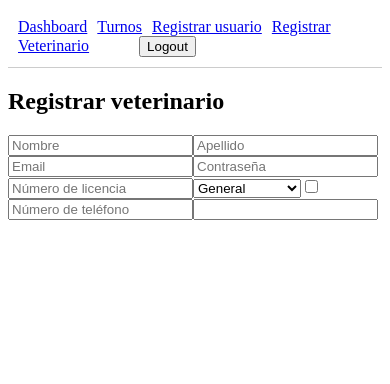
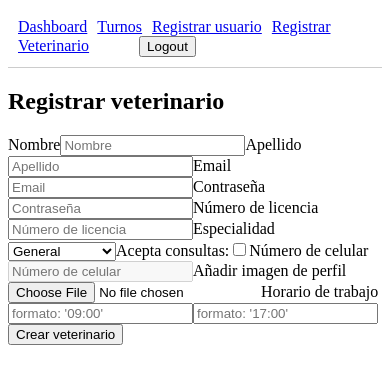
Before and after one commit to MikYY8/VetLink-frontend-web, a React (Vite) app: page /register-vet in a window 390 px wide. Shown: the top 384 px of the page. Built offline with nearby package versions, Linux system fonts and the light colour scheme; sample sign-in values are in the browser's storage.

Commit message:
still working on vet register, phone doesnt save

```diff
--- a/src/pages/RegisterUser.jsx
+++ b/src/pages/RegisterUser.jsx
@@ -7,7 +7,7 @@ function RegisterUser() {
   const token = localStorage.getItem("token");
 
     const validate = () => {
-        let newErrors = {}; // store errors, then we transfer to setError
+        let newErrors = {}; // guardamos errores, luego los transferimos a setError
         if(!formData.firstName) {newErrors.firstName = "Ingrese un nombre"};
         if(!formData.lastName) {newErrors.lastName = "Ingrese un nombre"};
         if(!formData.email) {newErrors.email = "Ingrese un email válido"};
@@ -52,22 +52,31 @@ function RegisterUser() {
       <h2>Registrar usuario</h2>
 
       <form onSubmit={handleSubmit}>
+        <label htmlFor="firstName" >
+          Nombre
           <input
             name="firstName"
             placeholder="Nombre"
             value={formData.firstName}
             onChange={handleChange}
           />
+        </label>
         {error.firstName && <p style={{color: "red"}} >{error.firstName}</p>}
 
+        <label htmlFor="lastName" >
+          Apellido
           <input
             name="lastName"
             placeholder="Apellido"
             value={formData.lastName}
             onChange={handleChange}
           />
+        </label>
+
         {error.lastName && <p style={{color: "red"}} >{error.lastName}</p>}
 
+        <label htmlFor="email" >
+          Email
           <input
             name="email"
             type="email"
@@ -75,8 +84,12 @@ function RegisterUser() {
             value={formData.email}
             onChange={handleChange}
           />
+        </label>
+
         {error.email && <p style={{color: "red"}} >{error.email}</p>}
 
+        <label htmlFor="password" >
+          Contraseña
           <input
               name="password"
               type="password"
@@ -84,6 +97,8 @@ function RegisterUser() {
               value={formData.password}
               onChange={handleChange}
             />
+        </label>
+
         {error.password && <p style={{color: "red"}} >{error.password}</p>}
 
         <select name="role" value={formData.role} onChange={handleChange}>
--- a/src/pages/RegisterVet.jsx
+++ b/src/pages/RegisterVet.jsx
@@ -2,40 +2,87 @@ import { useState } from "react";
 import axios from "axios";
 
 function RegisterVet() {
-    const [formData, setFormData] = useState({firstName: "", lastName: "", email: "", password: "", licenseNumber: "", specialty: "", acceptsConsultations: false, phone: "", photoUrl: "", workSchedule: {start: "", end: ""}, role: "VET"})
+    const [formData, setFormData] = useState({firstName: "", lastName: "", email: "", password: "",
+        licenseNumber: "", specialty: "", acceptsConsultations: false, phone: "",
+        photoUrl: "", workSchedule: {start: "", end: ""}, role: "VET"})
     const [error, setError] = useState({});
     const token = localStorage.getItem("token");
 
     const validate = () => {
-        let newErrors = {};
-        // lista de ifs con errores
+        let newErrors = {}; // guardamos errores, luego los transferimos a setError
+        if(!formData.firstName) {newErrors.firstName = "Ingrese un nombre"};
+        if(!formData.lastName) {newErrors.lastName = "Ingrese un nombre"};
+        if(!formData.email) {newErrors.email = "Ingrese un email válido"};
+        if(!formData.password) {newErrors.password = "Ingrese una contraseña"};
+        if(!formData.licenseNumber) {newErrors.licenseNumber = "Ingrese número de licencia"};
+        if(!formData.workSchedule) {newErrors.workSchedule = "Ingrese horario de atención"};
+        if(formData.password.length < 6) {newErrors.password = "La contraseña debe tener al menos 6 caracteres"}
 
         setError(newErrors);
         return Object.keys(newErrors).length === 0;
     };
 
     const handleChange = (e) => {
+        const { name, type, value, checked } = e.target;
+
         setFormData({
-            ...formData, [e.target.name] : e.target.value
+            ...formData,
+            [name]: type === "checkbox" ? checked : value,
+        });
+    };
+
+    const handleScheduleChange = (e) => {
+        const { name, value } = e.target;
+        setFormData({
+            ...formData,
+            workSchedule: {
+                ...formData.workSchedule,
+                [name]: value,
+            },
+        });
+    };
+
+    const handleFileChange = (e) => {
+        const file = e.target.files[0];
+        setFormData({
+            ...formData,
+            photo: file,
         });
         };
 
     const handleSubmit = async (e) => {
-        e.preventDefautl();
-        if(validate){
+        e.preventDefault();
+        const data = new FormData();
+
+        if(!validate()){
             alert("Veterinario creado con éxito");
             console.log(formData);
         };
 
+        data.append("firstName", formData.firstName);
+        data.append("lastName", formData.lastName);
+        data.append("email", formData.email);
+        data.append("password", formData.password);
+        data.append("licenseNumber", formData.licenseNumber);
+        data.append("specialty", formData.specialty);
+        data.append("acceptsConsultations", formData.acceptsConsultations);
+        data.append("workSchedule", JSON.stringify(formData.workSchedule));
+
+        if (formData.photo) {
+            data.append("photo", formData.photo);
+        };
+
         try{
             await axios.post("http://localhost:3000/users/vet/register",
-            formData, {
+            data, {
                 headers: {
                     Authorization: `Bearer ${token}`,
                 },
             });
 
-            setFormData({firstName: "", lastName: "", email: "", password: "", licenseNumber: "", specialty: "", acceptsConsultations: false, phone: "", photoUrl: "", workSchedule: {start: "", end: ""}, role: "VET"})
+            setFormData({firstName: "", lastName: "", email: "", password: "",
+                        licenseNumber: "", specialty: "", acceptsConsultations: false,
+                        phone: "", photoUrl: "", workSchedule: {start: "", end: ""}, role: "VET"})
         }catch(err){
             console.log(err);
         }
@@ -46,17 +93,63 @@ function RegisterVet() {
             <h2>Registrar veterinario</h2>
 
             <form onSubmit={handleSubmit}>
-                <input name="firstName" placeholder="Nombre" value={formData.firstName} onChange={handleChange} />
+                <label htmlFor="firstName" >
+                    Nombre
+                    <input
+                        name="firstName"
+                        placeholder="Nombre"
+                        value={formData.firstName}
+                        onChange={handleChange}
+                    />
+                </label>
                 {error.firstName && <p style={{color: "red"}} >{error.firstName}</p>}
 
-                <input name="lastName" placeholder="Apellido" value={formData.lastName} onChange={handleChange} />
+                <label htmlFor="lastName" >
+                    Apellido
+                    <input
+                        name="lastName"
+                        placeholder="Apellido"
+                        value={formData.lastName}
+                        onChange={handleChange}
+                    />
+                </label>
+                {error.lastName && <p style={{color: "red"}} >{error.lastName}</p>}
 
-                <input name="email" placeholder="Email" value={formData.email} onChange={handleChange} />
+                <label htmlFor="email" >
+                    Email
+                    <input
+                        name="email"
+                        placeholder="Email"
+                        value={formData.email}
+                        onChange={handleChange}
+                    />
+                </label>
+                {error.email && <p style={{color: "red"}} >{error.email}</p>}
 
-                <input name="password" placeholder="Contraseña" value={formData.password} onChange={handleChange} />
+                <label htmlFor="password" >
+                    Contraseña
+                    <input
+                        name="password"
+                        placeholder="Contraseña"
+                        value={formData.password}
+                        onChange={handleChange}
+                    />
+                </label>
+                {error.password && <p style={{color: "red"}} >{error.password}</p>}
 
-                <input name="licenseNumber" placeholder="Número de licencia" value={formData.licenseNumber} onChange={handleChange} />
+                <label htmlFor="licenseNumber" >
+                    Número de licencia
+                <input
+                    name="licenseNumber"
+                    placeholder="Número de licencia"
+                    value={formData.licenseNumber}
+                    onChange={handleChange}
+                />
+                </label>
+                {error.licenseNumber && <p style={{color: "red"}} >{error.licenseNumber}</p>}
 
+                <label htmlFor="specialty" >
+                    Especialidad
                     <select name="specialty" value={formData.specialty} onChange={handleChange} >
                         <option value="GENERAL">General</option>
                         <option value="SURGERY">Cirugía</option>
@@ -64,25 +157,60 @@ function RegisterVet() {
                         <option value="CARDIOLOGY">Cardiología</option>
                         <option value="TRAUMATOLOGY">Traumatología</option>
                     </select>
+                </label>
+                {/* {error.specialty && <p style={{color: "red"}} >{error.specialty}</p>} */}
 
-                <input type="checkbox" name="acceptsConsultations" value={formData.acceptsConsultations} onChange={handleChange} />
+                <label htmlFor="acceptsConsultations">
+                Acepta consultas:
+                <input
+                    type="checkbox"
+                    id="consultations"
+                    name="acceptsConsultations"
+                    checked={formData.acceptsConsultations}
+                    onChange={handleChange}
+                />
+                </label>
+                {/* {error.acceptsConsultations && <p style={{color: "red"}} >{error.acceptsConsultations}</p>} */}
 
-                <input name="phone" placeholder="Número de teléfono" value={formData.phone} onChange={handleChange} />
+                <label htmlFor="phone" >
+                    Número de celular
+                    <input
+                        id="phone"
+                        name="phone"
+                        placeholder="Número de celular"
+                        value={formData.phone}
+                        onChange={handleChange}
+                        disabled={!formData.acceptsConsultations}
+                    />
+                </label>
+                {/* {error.phone && <p style={{color: "red"}} >{error.phone}</p>} */}
 
-                {/* <input name="photoUrl"  /> */}
+                <label htmlFor="photoUrl" >
+                    Añadir imagen de perfil
+                    <input type="file" accept="image/*" onChange={handleFileChange} />
+                </label>
+                {/* {error.photoUrl && <p style={{color: "red"}} >{error.photoUrl}</p>} */}
 
-                <input name="workSchedule" />
+                <label htmlFor="workSchedule" >
+                    Horario de trabajo
+                    <input
+                        name="start"
+                        placeholder="formato: '09:00'"
+                        value={formData.workSchedule.start}
+                        onChange={handleScheduleChange}
+                    />
+                    <input
+                        name="end"
+                        placeholder="formato: '17:00'"
+                        value={formData.workSchedule.end}
+                        onChange={handleScheduleChange}
+                    />
+                </label>
+                {error.workSchedule && <p style={{color: "red"}} >{error.workSchedule}</p>}
 
+                <button type="submit">Crear veterinario</button>
             </form>
-
-
-
-
-
-
         </div>
-
-
     );
 };
 
```
Lines whose indentation alone changed are shown as unchanged.
